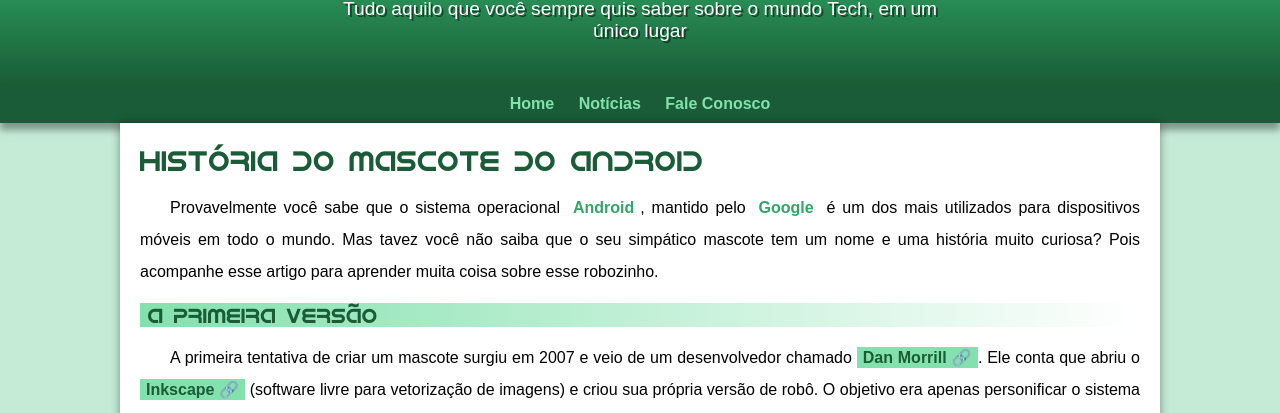
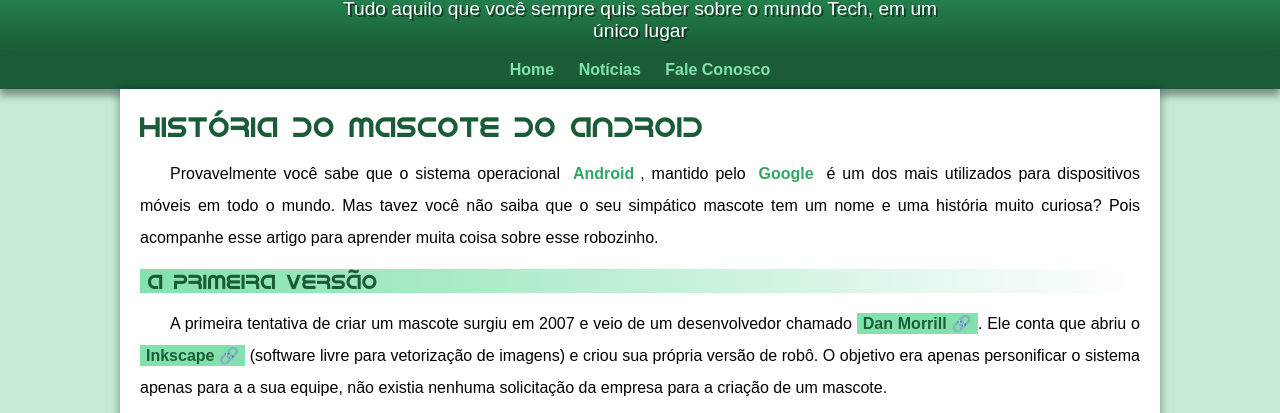
Before and after one commit to PedroVII/projeto-android, a plain HTML site: page index.html in a window 1280 px wide. Shown: the part 139-552 px from the top of the page. Drawn offline with Linux system fonts and the light colour scheme.

Commit message:
padding bottom

```diff
--- a/estilo/style.css
+++ b/estilo/style.css
@@ -69,7 +69,7 @@
     padding-right: 10px;
     padding-left: 10px;
     margin: auto;
-    padding-bottom: 43px;
+
     text-shadow:2px 2px 0px rgba(0, 0, 0, 0.486) ;
 }
 
```
